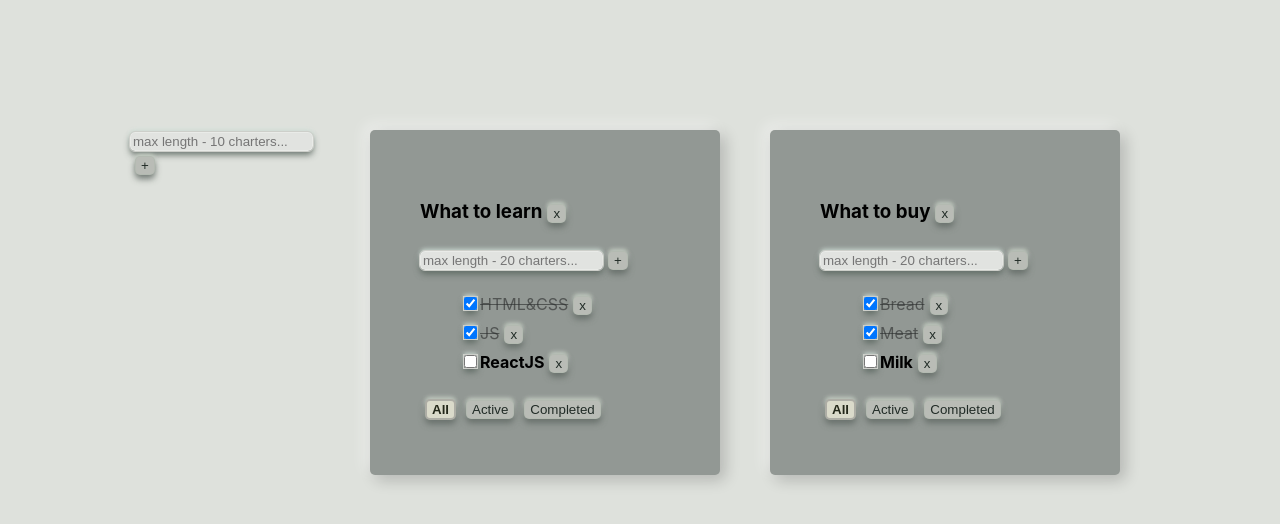
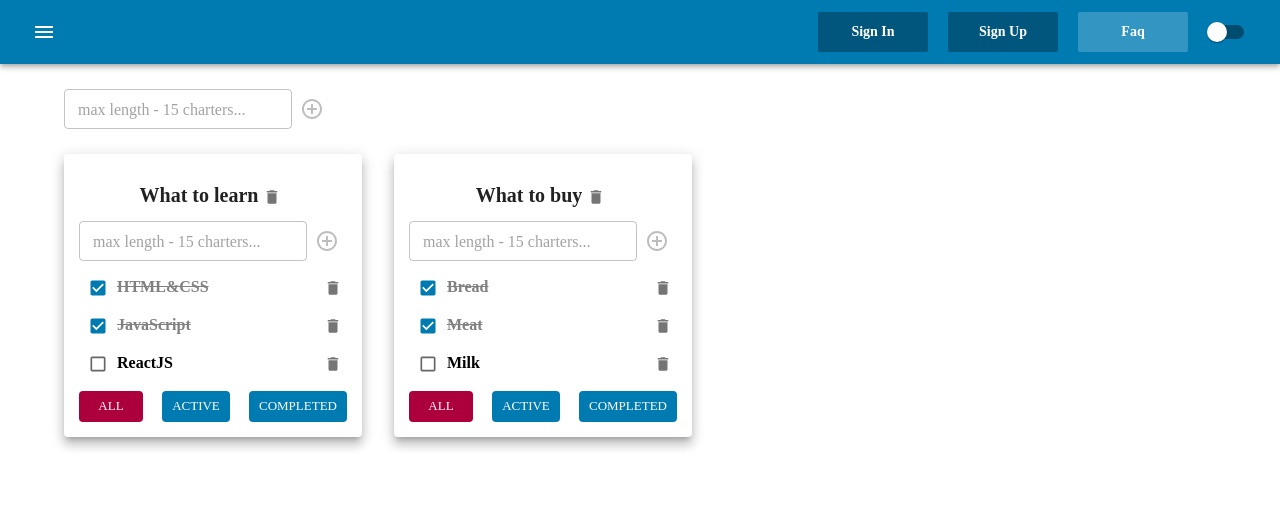
Before and after one commit to kdrenata/todolist, a React (Vite) app: page / in a window 1280 px wide. Shown: the top 524 px of the page. Built offline with nearby package versions, Linux system fonts and the light colour scheme.

Commit message:
todolist created with mui

```diff
--- a/src/App.css
+++ b/src/App.css
@@ -1,58 +1,71 @@
+
 .app {
-  padding: 30px;
     display: flex;
-  column-gap: 20px;
+    flex-direction: column;
+    width: 100vw;
 }
 
-.app > div {
-  margin-right: 30px;
+.container {
+    display: flex;
+    align-items: center;
 }
 
-#root {
-  height: 100%;
-  margin: 100px 100px;
+/*.todolistsWrapper {*/
+/*    display: flex;*/
+/*    flex-wrap: wrap;*/
+/*    gap: 20px;*/
+/*}*/
 
-  button {
-    background-color: #b9bcb6;
-    border: 1px solid rgba(179, 186, 177, 0.85);
-    box-shadow: 0 4px 6px rgba(95, 104, 99, 0.83), 0 -2px 4px rgba(205, 214, 203, 0.93);
-    border-radius: 5px;
-    color: #202b26;
-    padding: 1px 5px;
-    margin: 5px;
-    cursor: pointer;
-    transition: transform 0.3s, box-shadow 0.3s;
+/*.app > div {*/
+/*    margin-right: 30px;*/
+/*}*/
+
+/*#root {*/
+/*    height: 100%;*/
+/*    margin: 100px 100px;*/
+/*}*/
+
+/*button {*/
+/*    !*background-color: #b9bcb6;*!*/
+/*    border: 1px solid rgba(179, 186, 177, 0.85);*/
+/*    box-shadow: 0 4px 6px rgba(95, 104, 99, 0.83), 0 -2px 4px rgba(205, 214, 203, 0.93);*/
+/*    border-radius: 5px;*/
+/*    color: #202b26;*/
+/*    padding: 1px 5px;*/
+/*    margin: 5px;*/
+/*    cursor: pointer;*/
+/*    transition: transform 0.3s, box-shadow 0.3s;*/
 
 
-    &:hover {
-      transform: scale(1);
-      box-shadow: 0 4px 6px rgba(0, 0, 0, 0.1), 0 -2px 4px rgba(255, 255, 255, 0.6);
-    }
+/*    &:hover {*/
+/*        transform: scale(1);*/
+/*        box-shadow: 0 4px 6px rgba(0, 0, 0, 0.1), 0 -2px 4px rgba(255, 255, 255, 0.6);*/
+/*    }*/
 
-    &:active {
-      transform: scale(0.9);
-    }
-  }
+/*    &:active {*/
+/*        transform: scale(0.9);*/
+/*    }*/
+/*}*/
 
-  .filter-btn-active {
-    background-color: #dadaca;
-    color: #232719;
-    font-weight: bold;
-    border: 2px solid rgba(166, 166, 159, 0.85);
+/*.filter-btn-active {*/
+/*    background-color: #dadaca;*/
+/*    color: #232719;*/
+/*    font-weight: bold;*/
+/*    border: 2px solid rgba(166, 166, 159, 0.85);*/
 
-  }
+/*}*/
 
 ul {
     list-style-type: none;
 }
 
-  input {
-    background-color: #e1e3e0;
-    border: 1px solid rgba(236, 237, 234, 0.81);
-    border-radius: 5px;
-    outline: 1px solid #cdcfca;
-    box-shadow: 0 4px 6px rgba(87, 99, 91, 0.83), 0 -2px 4px rgba(211, 227, 220, 0.93);
-  }
+/*input {*/
+/*    background-color: #e1e3e0;*/
+/*    border: 1px solid rgba(236, 237, 234, 0.81);*/
+/*    border-radius: 5px;*/
+/*    outline: 1px solid #cdcfca;*/
+/*    box-shadow: 0 4px 6px rgba(87, 99, 91, 0.83), 0 -2px 4px rgba(211, 227, 220, 0.93);*/
+/*}*/
 
 .task-done {
     color: rgba(44, 46, 46, 0.63);
@@ -67,4 +80,3 @@
     outline: none;
     border: 2px solid #a60505
 }
-}
--- a/src/App.tsx
+++ b/src/App.tsx
@@ -3,6 +3,21 @@ import {TaskType, Todolist} from "./todolist/Todolist.tsx";
 import {useState} from "react";
 import {v1} from "uuid";
 import {AddItemForm} from "./todolist/AddItemForm.tsx";
+import {NavButton} from "./todolist/NavButton.ts";
+import AppBar from '@mui/material/AppBar'
+import Toolbar from '@mui/material/Toolbar'
+import IconButton from '@mui/material/IconButton'
+import MenuIcon from '@mui/icons-material/Menu'
+import Container from "@mui/material/Container";
+import Grid2 from "@mui/material/Grid2";
+import Paper from "@mui/material/Paper";
+import Box from "@mui/material/Box";
+import {ThemeProvider, createTheme} from "@mui/material/styles";
+import {CssBaseline} from "@mui/material";
+import Switch from '@mui/material/Switch';
+
+
+
 
 export type FilterValues = 'all' | 'active' | 'completed'
 
@@ -29,7 +44,7 @@ function App() {
     const [tasks, setTasks] = useState<TasksStateType>({
         [todolistId_1]: [
             {id: v1(), title: 'HTML&CSS', isDone: true},
-            {id: v1(), title: 'JS', isDone: true},
+            {id: v1(), title: 'JavaScript', isDone: true},
             {id: v1(), title: 'ReactJS', isDone: false}
         ],
         [todolistId_2]: [
@@ -131,8 +146,11 @@ function App() {
         }
 
         return (
+            <Grid2 key={tl.id}>
+                <Paper
+                    sx={{p: '15px'}}
+                    elevation={8}>
                     <Todolist
-                key={tl.id}
                         todolistId={tl.id}
                         title={tl.title}
                         tasks={tasksForTodolist}
@@ -146,16 +164,55 @@ function App() {
                         deleteTodolist={deleteTodolist}
                         changeTaskTitle={changeTaskTitle}
                         changeTodolistTitle={changeTodolistTitle}
-
                     />
+                </Paper>
+            </Grid2>
         )
     })
 
+    const [darkMode, setDarkMode] = useState(false)
+
+    const theme = createTheme({
+        palette: {
+            primary: {
+                main: '#007bb2'
+            },
+            secondary: {
+                main: '#ab003c',
+            },
+            mode: darkMode ? 'dark' : 'light',
+        },
+        typography: {
+            fontFamily: '"Playfair Display", serif',
+        },
+    })
 
     return (
         <div className="app">
-            <AddItemForm createItem={creatTodolist} maxTitleLength={10}/>
+            <ThemeProvider theme={theme}>
+                <CssBaseline/>
+                <AppBar position="static">
+                    <Toolbar sx={{justifyContent: 'space-between'}}>
+                        <IconButton color="inherit">
+                            <MenuIcon/>
+                        </IconButton>
+                        <Box>
+                            <NavButton>Sign in</NavButton>
+                            <NavButton>Sign up</NavButton>
+                            <NavButton background={theme.palette.primary.light}>Faq</NavButton>
+                            <Switch onChange={() => setDarkMode(!darkMode)}/>
+                        </Box>
+                    </Toolbar>
+                </AppBar>
+                <Container>
+                    <Grid2 container sx={{p: '25px 0'}}>
+                        <AddItemForm createItem={creatTodolist} maxTitleLength={15}/>
+                    </Grid2>
+                    <Grid2 container spacing={4}>
                         {todolistsComponents}
+                    </Grid2>
+                </Container>
+            </ThemeProvider>
         </div>
     )
 
--- /dev/null
+++ b/src/TodolistItem.styles.ts
@@ -0,0 +1,11 @@
+import {SxProps} from "@mui/material";
+
+export const getListItemSx = (isDone: boolean): SxProps => ({
+    display: 'flex',
+    justifyContent: 'space-between',
+    fontWeight: 'bold',
+    p: '0',
+    color: isDone ? 'grey' : 'black',
+    textDecorationLine: isDone ? 'line-through' : 'none'
+
+})
--- a/src/index.css
+++ b/src/index.css
@@ -1,7 +1,7 @@
 :root {
   font-family: Inter, system-ui, Avenir, Helvetica, Arial, sans-serif;
   font-synthesis: none;
-  background-color: #dee1dc;
+  /*background-color: #dee1dc;*/
 }
 
 body {
--- a/src/todolist/AddItemForm.tsx
+++ b/src/todolist/AddItemForm.tsx
@@ -1,5 +1,8 @@
-import {Button} from "./Button.tsx";
+
 import {KeyboardEvent, useState} from "react";
+import {IconButton} from "@mui/material";
+import AddCircleOutlineIcon from '@mui/icons-material/AddCircleOutline';
+import TextField from "@mui/material/TextField";
 
 type Props = {
     createItem: (newTitle: string) => void;
@@ -8,42 +11,49 @@ type Props = {
 
 export const AddItemForm = ({createItem, maxTitleLength}: Props) => {
 
-    const [taskTitle, setTaskTitle] = useState<string>('');  // локальный state, который контролирует input
+    const [itemTitle, setItemTitle] = useState<string>('');  // локальный state, который контролирует input
     const [error, setError] = useState<boolean>(false);
 
-    const createTaskOnClickHandler = () => {
-        const trimmedTitle = taskTitle.trim()
+    const createItemHandler = () => {
+        const trimmedTitle = itemTitle.trim()
         if (trimmedTitle) {
             createItem(trimmedTitle);
         } else {
             setError(true);
         }
-        setTaskTitle('')
+        setItemTitle('')
     }
     const createTaskOnKeyDownHandler = (e: KeyboardEvent<HTMLInputElement>) => {   // добавление по нажатию на клавишу
-        if (e.key === 'Enter' && taskTitle && taskTitle.length <= 15) {   // то же самое что при нажатии на кнопку
-            createTaskOnClickHandler()
+        if (e.key === 'Enter' && itemTitle && itemTitle.length <= 15) {   // то же самое что при нажатии на кнопку
+            createItemHandler()
         }
     }
 
     return (
         <div>
-            <input //  получает содержимое локального state(a)
-                value={taskTitle}
+            <TextField //  получает содержимое локального state(a)
+                variant="outlined"
+                size="small"
+                value={itemTitle}
                 placeholder={`max length - ${maxTitleLength} charters...`}
                 onChange={(e) => {
                     error && setError(false)
-                    setTaskTitle(e.currentTarget.value)
+                    setItemTitle(e.currentTarget.value)
                 }}  //все что польз вводит, поручаем передавать в локальный state
                 onKeyDown={createTaskOnKeyDownHandler} //клавиша нажата, но не отпущена вверх
-                className={error ? 'taskInputError' : ''}
+                error={error}
+                helperText={error && 'Enter valid title'}
+                // className={error ? 'taskInputError' : ''}
             />
-            <Button title={'+'}
-                    isDisabled={!taskTitle || taskTitle.length > 15}
-                    onClickHandler={createTaskOnClickHandler}/>
-            {taskTitle && taskTitle.length <= maxTitleLength && <div>{`max title length is ${maxTitleLength} charters`}</div>}
-            {taskTitle.length > maxTitleLength && <div style={{color: '#cd2828'}}>title is to long</div>}
-            {error && <div style={{color: '#cd2828'}}>enter valid title</div>}
+            <IconButton
+                disabled={!itemTitle || itemTitle.length > 15}
+                onClick={createItemHandler}
+            >
+                <AddCircleOutlineIcon/>
+            </IconButton>
+            {itemTitle && itemTitle.length <= maxTitleLength && <div>{`max title length is ${maxTitleLength} charters`}</div>}
+            {itemTitle.length > maxTitleLength && <div style={{color: '#cd2828'}}>title is to long</div>}
+            {/*{error && <div style={{color: '#cd2828'}}>enter valid title</div>}*/}
 
         </div>
     )
--- a/src/todolist/EditableSpan.tsx
+++ b/src/todolist/EditableSpan.tsx
@@ -1,4 +1,5 @@
 import {useState} from "react";
+import TextField from "@mui/material/TextField";
 
 
 type EditableSpan = {
@@ -20,7 +21,8 @@ export const EditableSpan = ({title, changeTitle}: EditableSpan) => {
     }
     return (
         isEditMode
-            ? <input
+            ? <TextField
+            variant="standard"
             value={value}
             autoFocus={isEditMode}
             onChange={(e) => setValue(e.target.value)}
--- /dev/null
+++ b/src/todolist/NavButton.ts
@@ -0,0 +1,18 @@
+import {styled} from "@mui/material";
+import Button from "@mui/material/Button";
+
+type Props = {
+    background?: string
+}
+
+export const NavButton = styled(Button)<Props>(({background, theme}) => ({
+    minWidth: '110px',
+    fontWeight: 'bold',
+    // boxShadow: '0 0 0 2px #054B62, 4px 4px 0 0 #054B62',
+    borderRadius: '2px',
+    textTransform: 'capitalize',
+    margin: '0 10px',
+    padding: '8px 24px',
+    color: '#ffffff',
+    background: background || theme.palette.primary.dark,
+}))
--- a/src/todolist/Todolist.module.css
+++ b/src/todolist/Todolist.module.css
@@ -1,18 +1,22 @@
 
 
-.todolist {
-    background-color: #929894;
-    box-shadow: 5px 5px 15px rgba(0, 0, 0, 0.2),
-    -5px -5px 15px rgba(255, 255, 255, 0.5);
-    /*box-shadow: inset 4px 4px 10px rgba(0, 0, 0, 0.1),*/
-    /*inset -4px -4px 10px rgba(255, 255, 255, 0.7);*/
-    border-radius: 5px;
-    padding: 50px;
-    transition: box-shadow 0.3s ease-in-out;
-    width: 200px;
-    min-width: 250px;
+/*.todolist {*/
+/*    background-color: #929894;*/
+/*    box-shadow: 5px 5px 15px rgba(0, 0, 0, 0.2),*/
+/*    -5px -5px 15px rgba(255, 255, 255, 0.5);*/
+/*    !*box-shadow: inset 4px 4px 10px rgba(0, 0, 0, 0.1),*!*/
+/*    !*inset -4px -4px 10px rgba(255, 255, 255, 0.7);*!*/
+/*    border-radius: 5px;*/
+/*    padding: 50px;*/
+/*    transition: box-shadow 0.3s ease-in-out;*/
+/*    width: 290px;*/
+/*    min-width: 250px;*/
 
-}
-.todolist:hover {
-    box-shadow: 0 15px 30px rgba(132, 134, 147, 0.9);
-}
+/*}*/
+/*.todolist:hover {*/
+/*    box-shadow: 0 15px 30px rgba(132, 134, 147, 0.9);*/
+/*}*/
+/*.buttonWrapper {*/
+/*    display: flex;*/
+/*    gap: 10px;*/
+/*}*/
--- a/src/todolist/Todolist.tsx
+++ b/src/todolist/Todolist.tsx
@@ -1,8 +1,18 @@
-import {Button} from "./Button.tsx";
 import {FilterValues} from "../App.tsx";
 import style from './Todolist.module.css'
 import {AddItemForm} from "./AddItemForm.tsx";
 import {EditableSpan} from "./EditableSpan.tsx";
+import {getListItemSx} from "../TodolistItem.styles.ts";
+
+import Button from "@mui/material/Button"
+import IconButton from "@mui/material/IconButton"
+import List from "@mui/material/List"
+import ListItem from "@mui/material/ListItem";
+import DeleteIcon from '@mui/icons-material/Delete';
+import Checkbox from '@mui/material/Checkbox';
+import Box from "@mui/material/Box";
+import Typography from '@mui/material/Typography';
+
 
 type TodolistPropsType = {          // тип, который описывает пропсы компонента тудулист
     todolistId: string;
@@ -13,6 +23,7 @@ type TodolistPropsType = {          // тип, который описывает
     deleteTask: (taskId: string, todolistId: string) => void;
     createTask: (title: string, todolistId: string) => void;
     changeTaskStatus: (taskId: string, newStatus: boolean, todolistId: string) => void;
+
     changeTodolistFilter: (newFilterValue: FilterValues, todolistId: string) => void;
     deleteTodolist: (todolistsId: string) => void
     changeTaskTitle: (taskId: string, title: string, todolistId: string) => void;
@@ -41,29 +52,40 @@ export const Todolist = ({
     // const {title, tasks} = props   // деструктурирующее присваивание
 
 
-
 // условный рендеринг (отоброжаем тот или иной элемент разметки в зависимости от какого-то условия)
     const tasksList = tasks.length === 0   //проверяем есть ли данные в массиве, если равна 0,
         ? <span>Ваш список пуст</span>           // то выводим сообщение и список не генерируем // если не равна                                                                                0, то генерируем список
-        : <ul>
+        : <List>
             {tasks.map(task => {
                 const deleteTaskHandler = () => deleteTask(task.id, todolistId)
                 const changeTitleCallback = (newTitle: string) => {
                     changeTaskTitle(task.id, newTitle, todolistId)
                 }
                 return (
-                    <li key={task.id} className={task.isDone ? 'task-done' : 'task'}>
-                        <input
-                            onChange={(e) => changeTaskStatus(task.id, e.currentTarget.checked, todolistId)} // элемент с которым произошло событие
-                            type="checkbox"
-                            checked={task.isDone}/>
-                        {/*<span>{task.title}</span>*/}
+                    <ListItem
+                        disablePadding
+                        sx={getListItemSx(task.isDone)}
+                        key={task.id}>
+                        <Box>
+                            <Checkbox
+                                size="small"
+                                checked={task.isDone}
+                                onChange={(e) => changeTaskStatus(task.id, e.currentTarget.checked, todolistId)}/>
+
                             <EditableSpan title={task.title} changeTitle={changeTitleCallback}/>
-                        <Button title='x' onClickHandler={deleteTaskHandler}/>
-                    </li>
+                        </Box>
+                        <IconButton
+                            // color='primary'
+                            size='small'
+                            onClick={deleteTaskHandler}>
+                            <DeleteIcon
+                                fontSize='inherit'/>
+                        </IconButton>
+
+                    </ListItem>
                 )
             })}
-        </ul>
+            </List>
 // С ЦИКЛОМ
 // let taskList = <span>Ваш список пуст</span>;
 // if (props.tasks.length) {
@@ -77,37 +99,58 @@ export const Todolist = ({
 //         })}
 //     </ul>
 // }
-
 const createTaskCallback = (newTaskTitle: string) => {
     createTask(newTaskTitle, todolistId);
 }
 const changeTodolistTitleCallback = (newTitle: string) => {
     changeTodolistTitle(newTitle, todolistId)
 }
-
+const deleteTodolistHandler = () => {
+    deleteTodolist(todolistId)
+}
 return (
     <div className={style.todolist}>
-            <h3>
+        <Typography
+            variant='h6'
+            textAlign='center'
+            sx={{p:'10px', fontWeight: 700}}>
             <EditableSpan title={title} changeTitle={changeTodolistTitleCallback}/>
-                <Button title='x' onClickHandler={() => deleteTodolist(todolistId)}/>
-            </h3>
-            <AddItemForm createItem={createTaskCallback} maxTitleLength={20}/>
+            <IconButton
+                size='small'>
+                <DeleteIcon
+                    fontSize='inherit'
+                    onClick={deleteTodolistHandler}/>
+            </IconButton>
+        </Typography>
+        <AddItemForm createItem={createTaskCallback} maxTitleLength={15}/>
+        {tasksList}
 
-            {tasksList}
-            <div>
+        <Box sx={{display: 'flex', justifyContent: 'space-between'}}>
             <Button
-                    title={'All'}
-                    className={filter === 'all' ? 'filter-btn-active' : ''}
-                    onClickHandler={() => changeTodolistFilter('all', todolistId)}/>
+                variant="contained"
+                size="small"
+                disableElevation
+                onClick={() => changeTodolistFilter("all", todolistId)}
+                color={filter === "all" ? "secondary" : "primary"}>
+                All
+            </Button>
             <Button
-                    title={'Active'}
-                    className={filter === 'active' ? 'filter-btn-active' : ''}
-                    onClickHandler={() => changeTodolistFilter('active', todolistId)}/>
+                variant="contained"
+                size="small"
+                disableElevation
+                onClick={() => changeTodolistFilter('active', todolistId)}
+                color={filter === "active" ? "secondary" : "primary"}>
+                Active
+            </Button>
             <Button
-                    title={'Completed'}
-                    className={filter === 'completed' ? 'filter-btn-active' : ''}
-                    onClickHandler={() => changeTodolistFilter('completed', todolistId)}/>
-            </div>
+                variant="contained"
+                size="small"
+                disableElevation
+                onClick={() => changeTodolistFilter('completed', todolistId)}
+                color={filter === "completed" ? "secondary" : "primary"}>
+                Completed
+            </Button>
+        </Box>
     </div>
 )
 }
```
Also changed, not shown: package.json (+7 -0 lines), 1 other file (tests, documents, lock files or other folders). Lines whose indentation alone changed are shown as unchanged.
